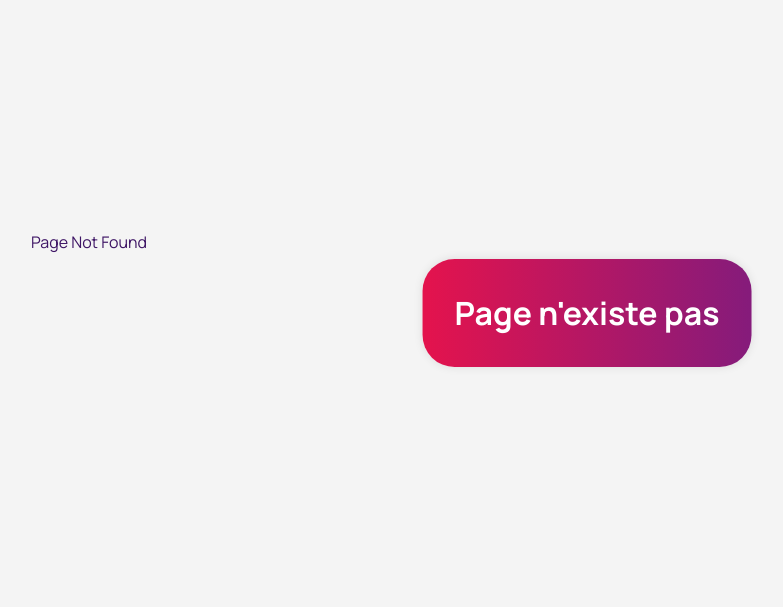
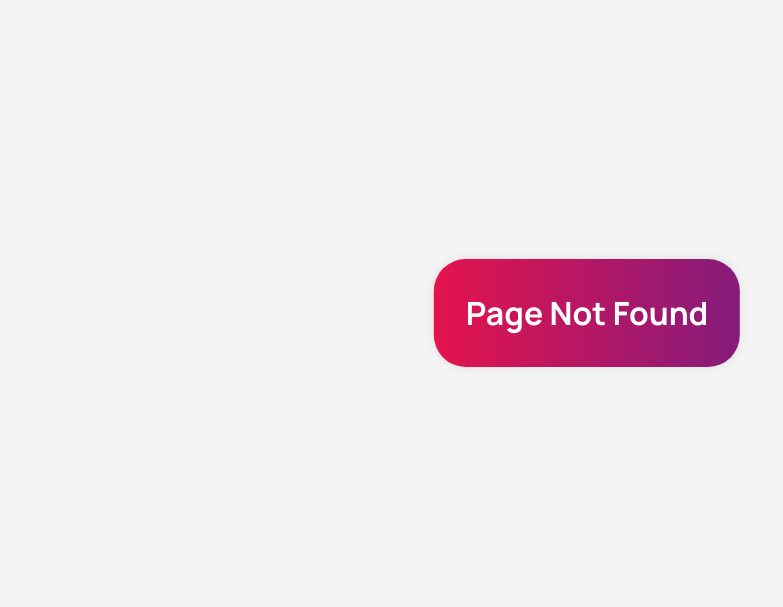
Before and after one commit to melvinhqb/pokeshop, a PHP site: page /index.php?route=notfound in a window 1280 px wide. Shown: the part 87-694 px from the top of the page, without its empty margins (53-836 px from the left). Run offline with PHP 8.4, Linux system fonts and the light colour scheme.

Commit message:
notfound

```diff
--- a/views/notfound.php
+++ b/views/notfound.php
@@ -4,8 +4,7 @@
     <div class="content-wrapper">
         <div class="content">
             <br><br><br><br><br><br><br><br><br>
-            <p class="text_notfound" style>Page n'existe pas</p>
-            <p><?php echo $errorMessage; ?></p>
+            <p class="text_notfound"><?php echo $errorMessage; ?></p>
         </div>
     </div>
 </main>
```
